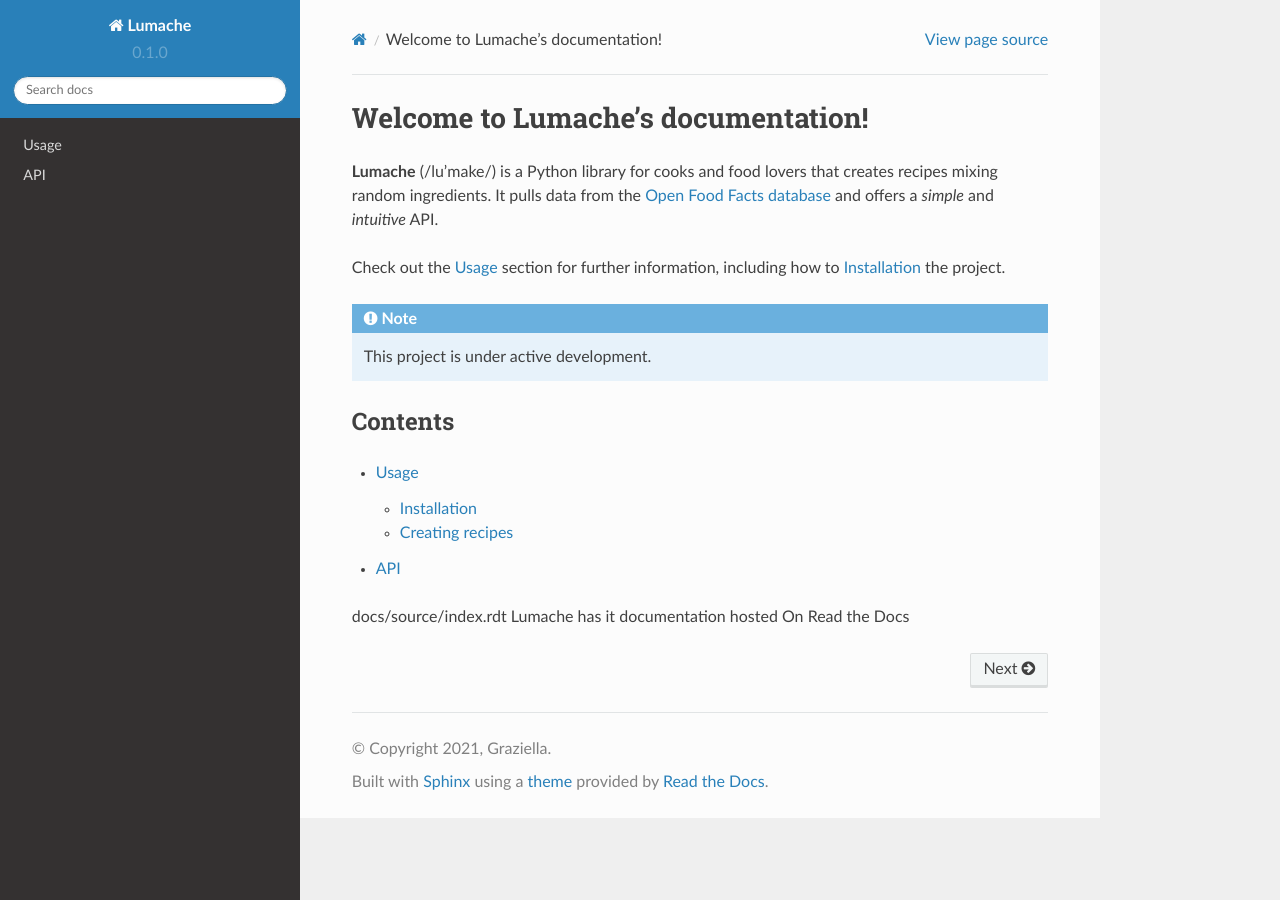
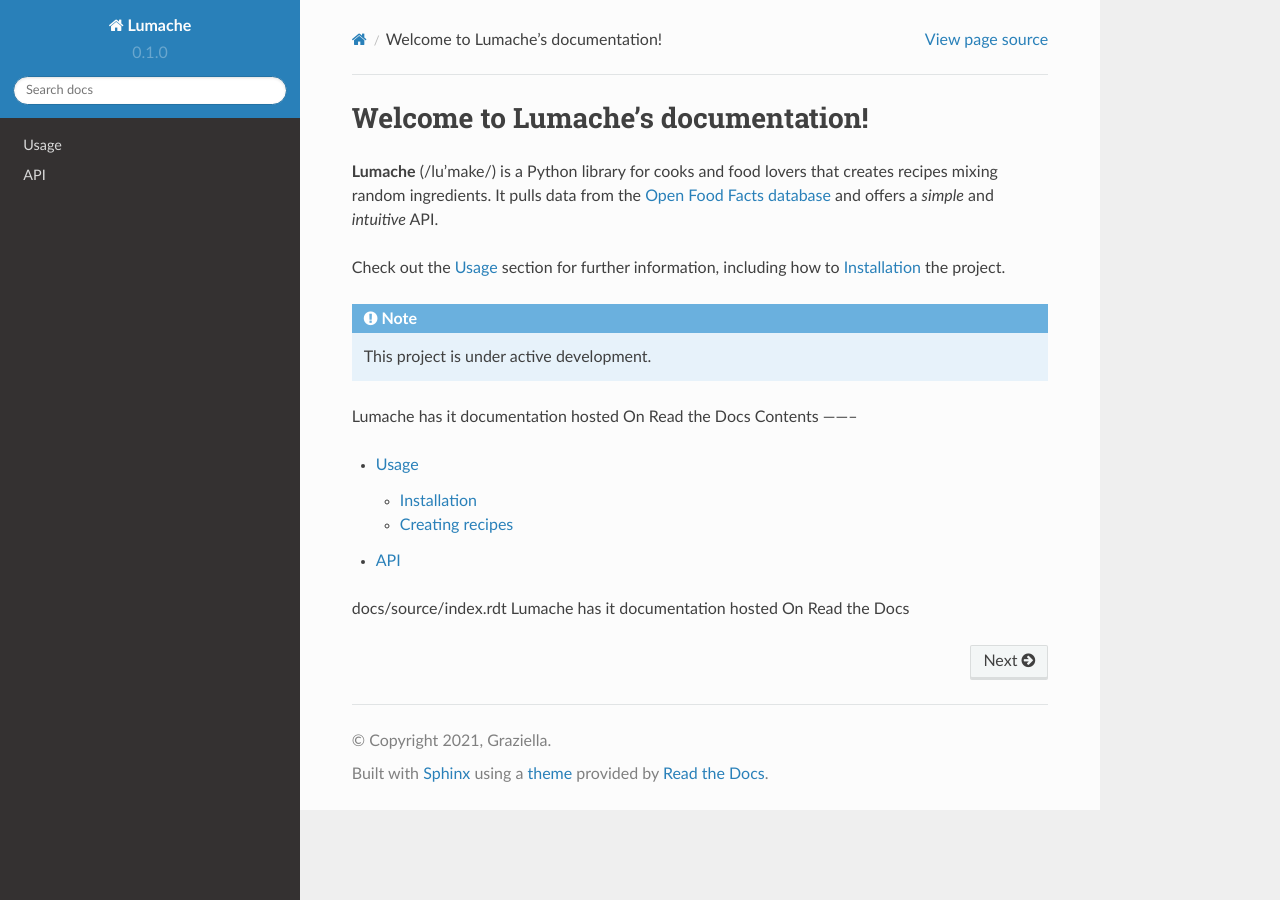
Before and after one commit to cglb-os2/shiny-repo, a Sphinx documentation site: the page built from docs/source/index.rst, in a window 1280 px wide. Built offline with Sphinx 7.4.7 and the Read the Docs theme 2.0.0, drawn with Linux system fonts in a browser that asks for light colours.

Commit message:
Update index.rst

```diff
--- a/docs/source/index.rst
+++ b/docs/source/index.rst
@@ -12,7 +12,7 @@ how to :ref:`installation` the project.
 .. note::
 
    This project is under active development.
-
+Lumache has it documentation hosted On Read the Docs
 Contents
 --------
 
```
